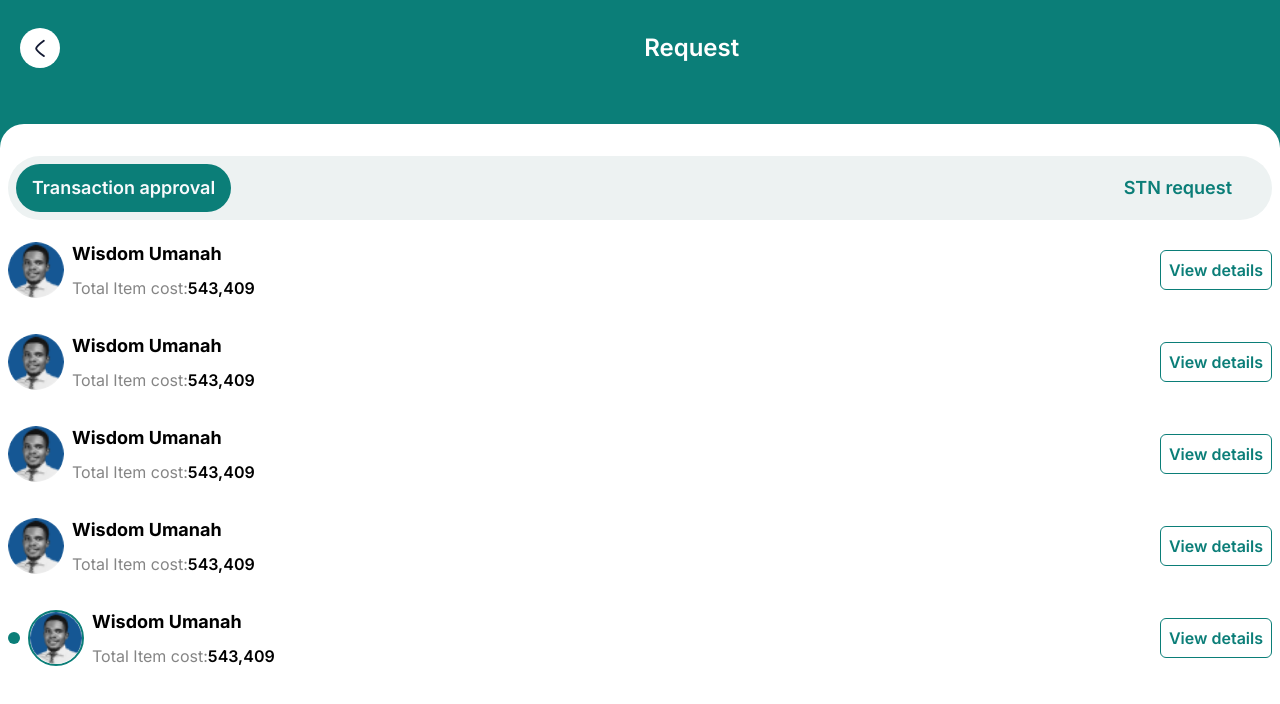
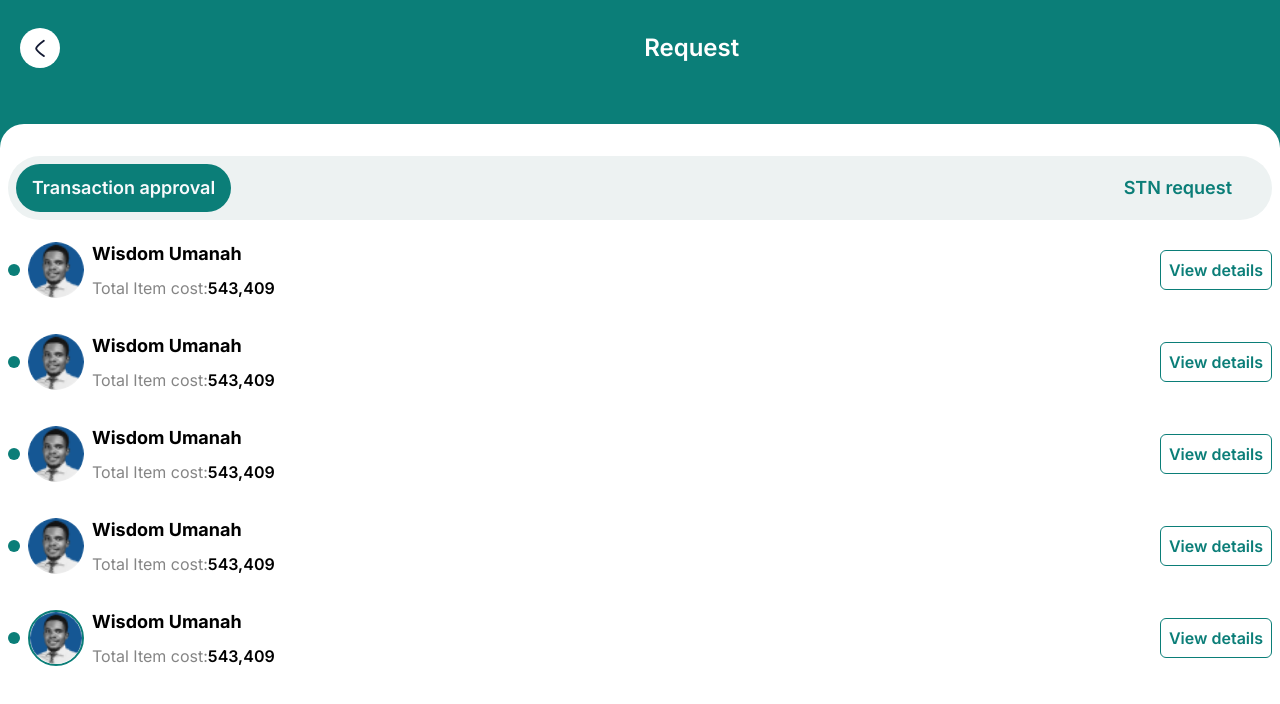
Before and after one commit to DeePinnacle/wavebudget_webapp, a Next.js app: page /stn/request in a window 1280 px wide. Shown: the top 704 px of the page. Built offline with nearby package versions, Linux system fonts and the light colour scheme.

Commit message:
Update page.tsx

```diff
--- a/src/app/stn/request/page.tsx
+++ b/src/app/stn/request/page.tsx
@@ -70,6 +70,7 @@
           <>
             <div className="my-2 flex flex-row items-center justify-between gap-4">
               <div className="flex flex-row gap-2 items-center my-3">
+                <div className="w-3 h-3 rounded-full bg-[#0B7E78]"></div>
                 <div className="relative w-14 h-14 rounded-full overflow-hidden">
                   <Image
                     src={"/user.png"}
@@ -100,6 +101,7 @@
             </div>
             <div className="my-2 flex flex-row items-center justify-between gap-4">
               <div className="flex flex-row gap-2 items-center my-3">
+                <div className="w-3 h-3 rounded-full bg-[#0B7E78]"></div>
                 <div className="relative w-14 h-14 rounded-full overflow-hidden">
                   <Image
                     src={"/user.png"}
@@ -127,6 +129,7 @@
             </div>
             <div className="my-2 flex flex-row items-center justify-between gap-4">
               <div className="flex flex-row gap-2 items-center my-3">
+                <div className="w-3 h-3 rounded-full bg-[#0B7E78]"></div>
                 <div className="relative w-14 h-14 rounded-full overflow-hidden">
                   <Image
                     src={"/user.png"}
@@ -154,6 +157,7 @@
             </div>
             <div className="my-2 flex flex-row items-center justify-between gap-4">
               <div className="flex flex-row gap-2 items-center my-3">
+                <div className="w-3 h-3 rounded-full bg-[#0B7E78]"></div>
                 <div className="relative w-14 h-14 rounded-full overflow-hidden">
                   <Image
                     src={"/user.png"}
```
